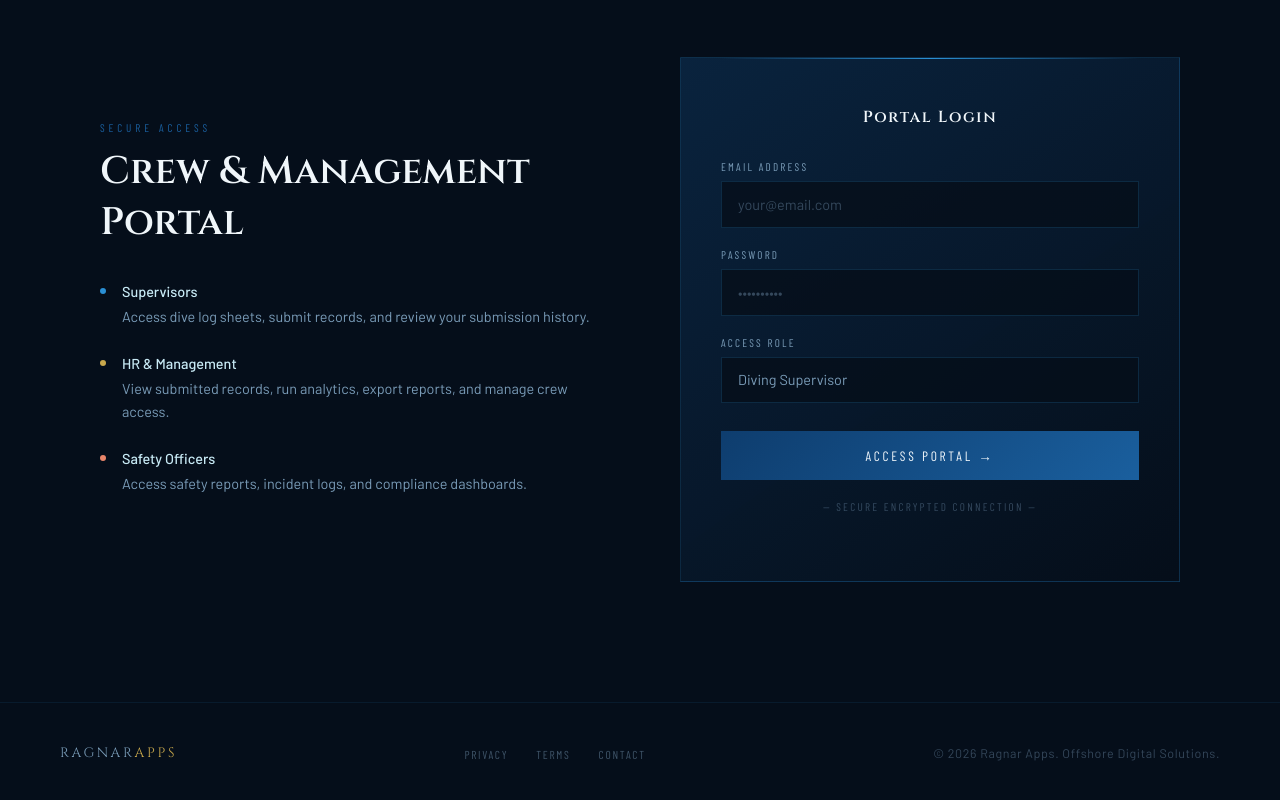
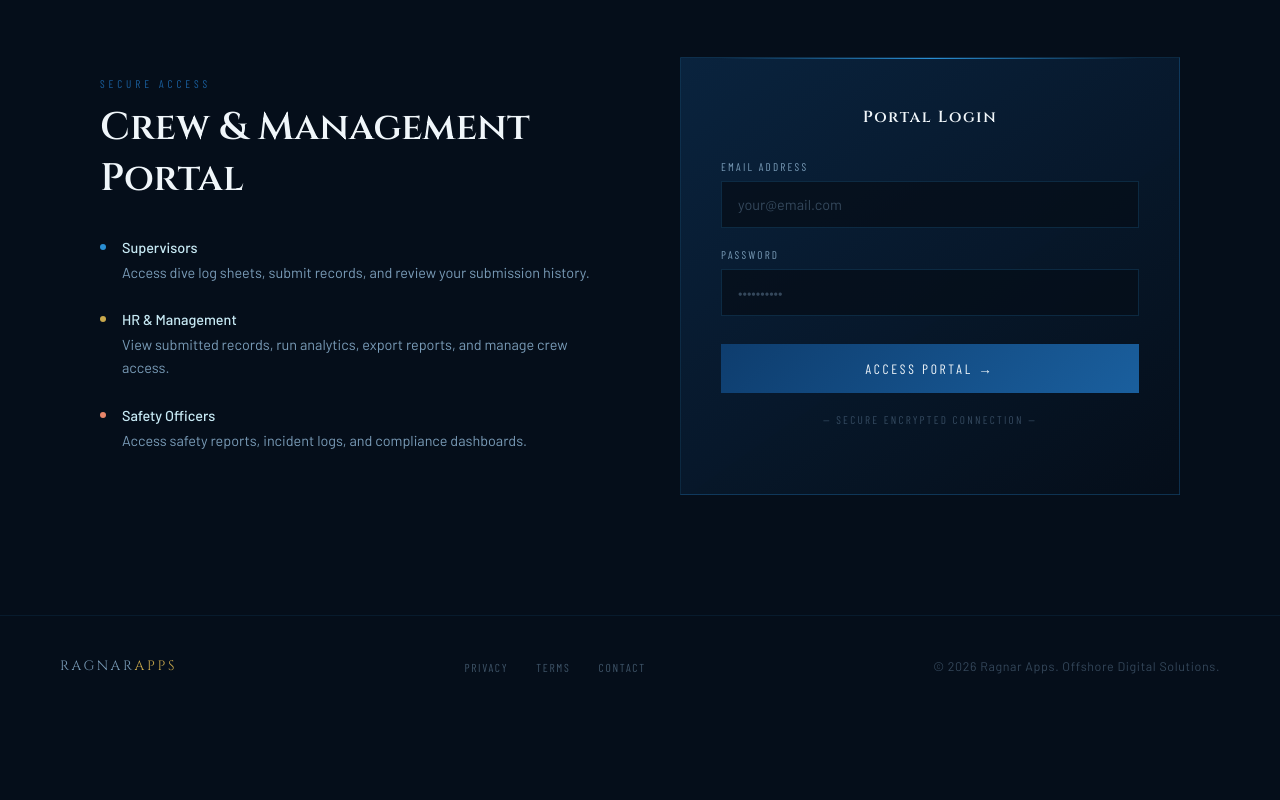
Before and after one commit to ragnarapps/ragnarapps-website, a plain HTML site: page index.html in a window 1280 px wide. Shown: the part 1711-2511 px from the top of the page. After the commit the page ends 2426 px from the top, so only its background shows below. Drawn offline with nearby package versions, Linux system fonts and the light colour scheme; a web font is replaced by a local one.

Commit message:
Update index.html

```diff
--- a/index.html
+++ b/index.html
@@ -999,21 +999,13 @@
     <h3 class="login-card-title">Portal Login</h3>
     <div class="login-input-group">
       <label class="login-label">Email Address</label>
-      <input type="email" class="login-input" placeholder="your@email.com">
+      <input type="email" id="portal-email" class="login-input" placeholder="your@email.com">
     </div>
     <div class="login-input-group">
       <label class="login-label">Password</label>
-      <input type="password" class="login-input" placeholder="••••••••••">
+      <input type="password" id="portal-password" class="login-input" placeholder="••••••••••">
     </div>
-    <div class="login-input-group">
-      <label class="login-label">Access Role</label>
-      <select class="login-select">
-        <option>Diving Supervisor</option>
-        <option>HR / Management</option>
-        <option>Safety Officer</option>
-      </select>
-    </div>
-    <button class="login-btn"><span>Access Portal →</span></button>
+    <button class="login-btn" onclick="window.location.href='https://app.ragnarapps.com/login'"><span>Access Portal →</span></button>
     <div class="login-divider">— Secure encrypted connection —</div>
   </div>
 </section>
```
